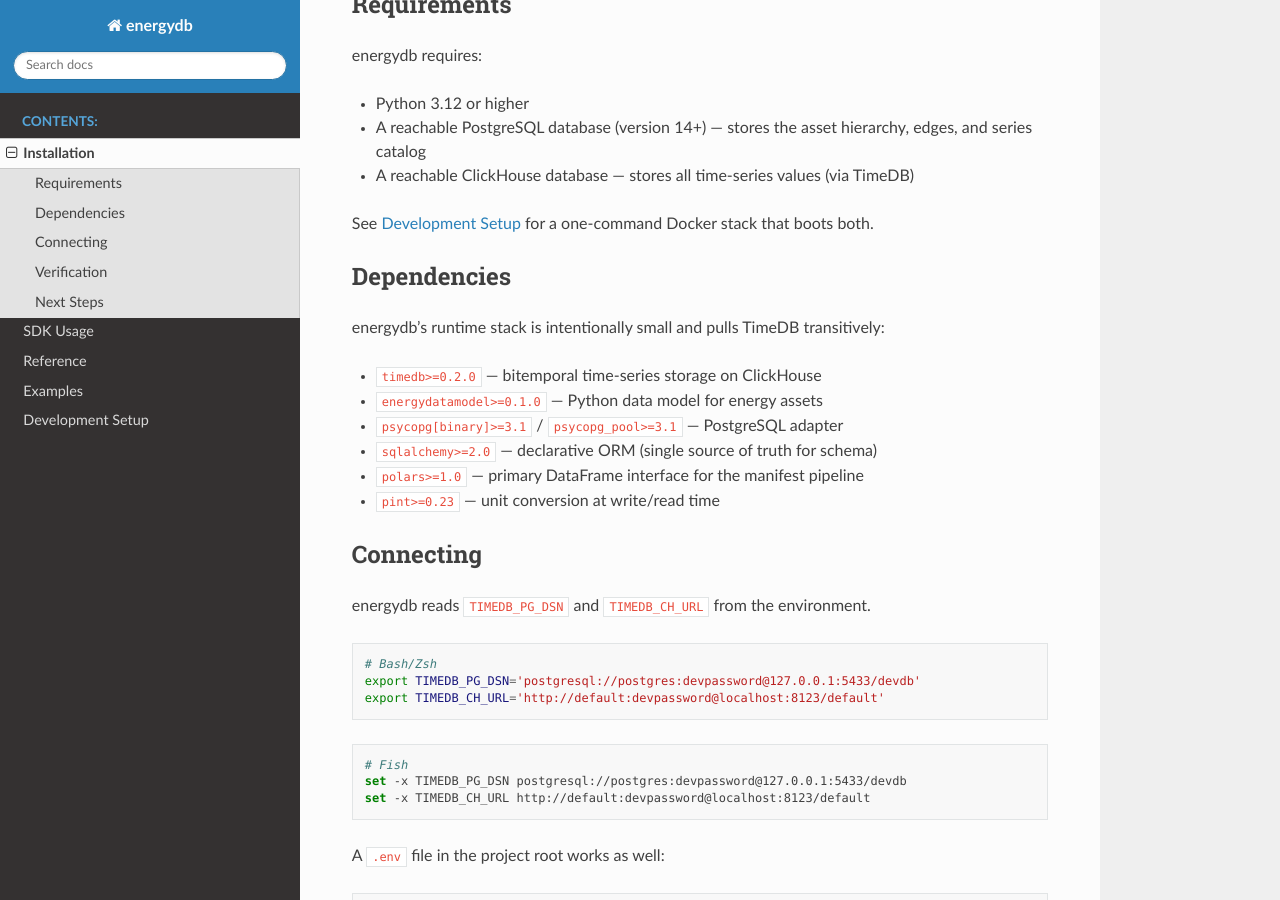
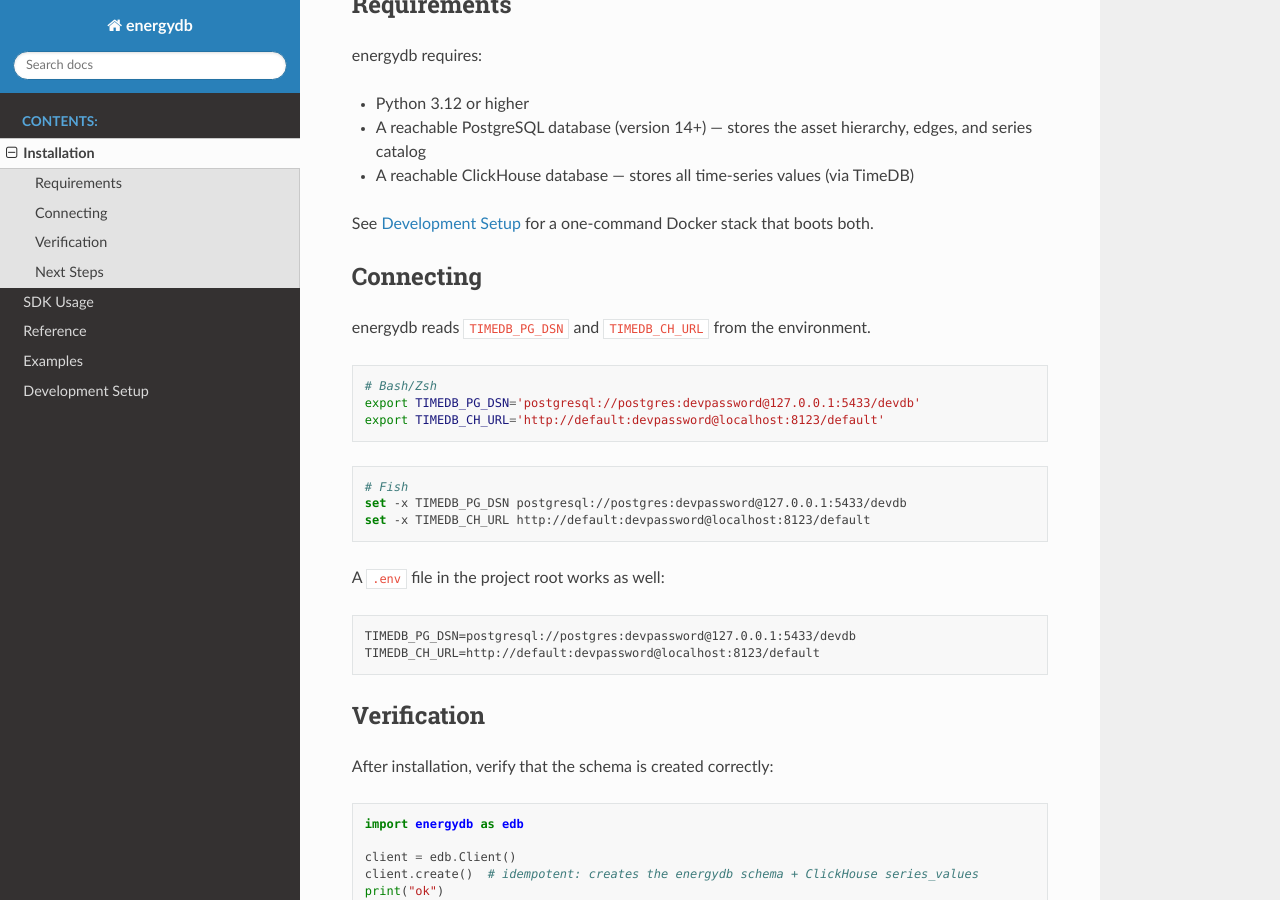
Before and after one commit to rebase-energy/energydb, a Sphinx documentation site: the page built from docs/installation.rst, in a window 1280 px wide and 900 px high, scrolled down 516 px. Built offline with Sphinx 7.4.7 and the Read the Docs theme 3.1.0, drawn with Linux system fonts in a browser that asks for light colours; pages that are not in the unit, such as notebooks, are missing from menus.

Commit message:
docs(energydb): refresh README/docs, polish quickstart, drop bitemporal vocabulary
The README and Sphinx docs still described `register_tree` as "idempotent"
— that was true pre-v0.4.0 but the call is now create-only and raises on
any pre-existing UUID. Fix the wording in README.md, docs/index.rst, and
the energydb.client module docstring (the method docstring itself was
already correct).

Sweep "bitemporal" out of every user-facing surface (README, docs/*.rst,
pyproject description, quickstart notebook) in favor of "3-dimensional"
in headline copy and "time-of-knowledge" / "overlapping" in body text.
Mirrors the timedb sweep. CHANGELOG entries left as historical record.

Tighten the README Quick Start from 6 steps to 3 — declare → write → read
across the whole portfolio — and remove decorative lat/lon and the EDM
reconstruction step from the first impression. Polish the quickstart
notebook intros (cells 1–4) to lead with the asset-tree + one-call-read
hook; later sections untouched.

Other housekeeping:
- Drop the entire Dependencies section from docs/installation.rst (had
  stale `timedb>=0.2.0` and `energydatamodel>=0.1.0` floors; pyproject
  has been pinned to ==0.6.0 for a while).
- Remove dead [tool.setuptools.package-data] block in pyproject.toml
  (referenced sql/*.sql but no energydb/sql/ directory exists; schema
  is owned by SQLAlchemy models per models.py).
- Revert examples/colab_setup.py from the git-SHA pin to
  `pip install -q energydb` now that 0.6.0 is published.

```diff
--- a/docs/installation.rst
+++ b/docs/installation.rst
@@ -31,19 +31,6 @@
 - A reachable ClickHouse database — stores all time-series values (via TimeDB)
 
 See :doc:`development` for a one-command Docker stack that boots both.
-
-
-Dependencies
-------------
-
-energydb's runtime stack is intentionally small and pulls TimeDB transitively:
-
-- ``timedb>=0.2.0`` — bitemporal time-series storage on ClickHouse
-- ``energydatamodel>=0.1.0`` — Python data model for energy assets
-- ``psycopg[binary]>=3.1`` / ``psycopg_pool>=3.1`` — PostgreSQL adapter
-- ``sqlalchemy>=2.0`` — declarative ORM (single source of truth for schema)
-- ``polars>=1.0`` — primary DataFrame interface for the manifest pipeline
-- ``pint>=0.23`` — unit conversion at write/read time
 
 
 Connecting
--- a/docs/reference.rst
+++ b/docs/reference.rst
@@ -96,7 +96,7 @@
    from energydb import DataType, TimeSeries, TimeSeriesType
 
 A metadata-only ``TimeSeries`` (constructed with ``df=None``) declares a
-series's identity (``name``, ``unit``, ``data_type``) and its bitemporal
+series's identity (``name``, ``unit``, ``data_type``) and its temporal
 shape (``timeseries_type``: ``FLAT`` or ``OVERLAPPING``). Attach such
 declarations to any ``Element`` via the ``timeseries=[...]`` constructor
 kwarg; ``register_tree`` persists them alongside the structure.
--- a/docs/sdk.rst
+++ b/docs/sdk.rst
@@ -18,7 +18,7 @@
   Python; that same UUID is the row primary key in Postgres.
 - **Edges** — typed cross-tree links (Line, Link, Pipe, Interconnection)
   between two nodes, also UUID-keyed.
-- **Series** — bitemporal series owned by exactly one node *or* edge. The
+- **Series** — time series owned by exactly one node *or* edge. The
   catalog row lives in PostgreSQL; the values themselves live in TimeDB's
   ClickHouse ``series_values`` table.
 
--- a/pyproject.toml
+++ b/pyproject.toml
@@ -5,7 +5,7 @@
 [project]
 name = "energydb"
 version = "0.6.0"
-description = "Energy database: hierarchy + series metadata on Postgres, bitemporal I/O via timedb"
+description = "Energy database: hierarchy + series metadata on Postgres, 3-dimensional time-series I/O via timedb"
 readme = "README.md"
 license = "Apache-2.0"
 license-files = ["LICENSE"]
@@ -29,9 +29,6 @@
 [tool.setuptools]
 packages = ["energydb"]
 
-[tool.setuptools.package-data]
-energydb = ["sql/*.sql"]
-
 [project.optional-dependencies]
 docs = [
     "sphinx>=5.0.0",
```
Also changed, not shown: README.md (+19 -28 lines), docs/index.rst (+4 -4 lines), 3 other files.
